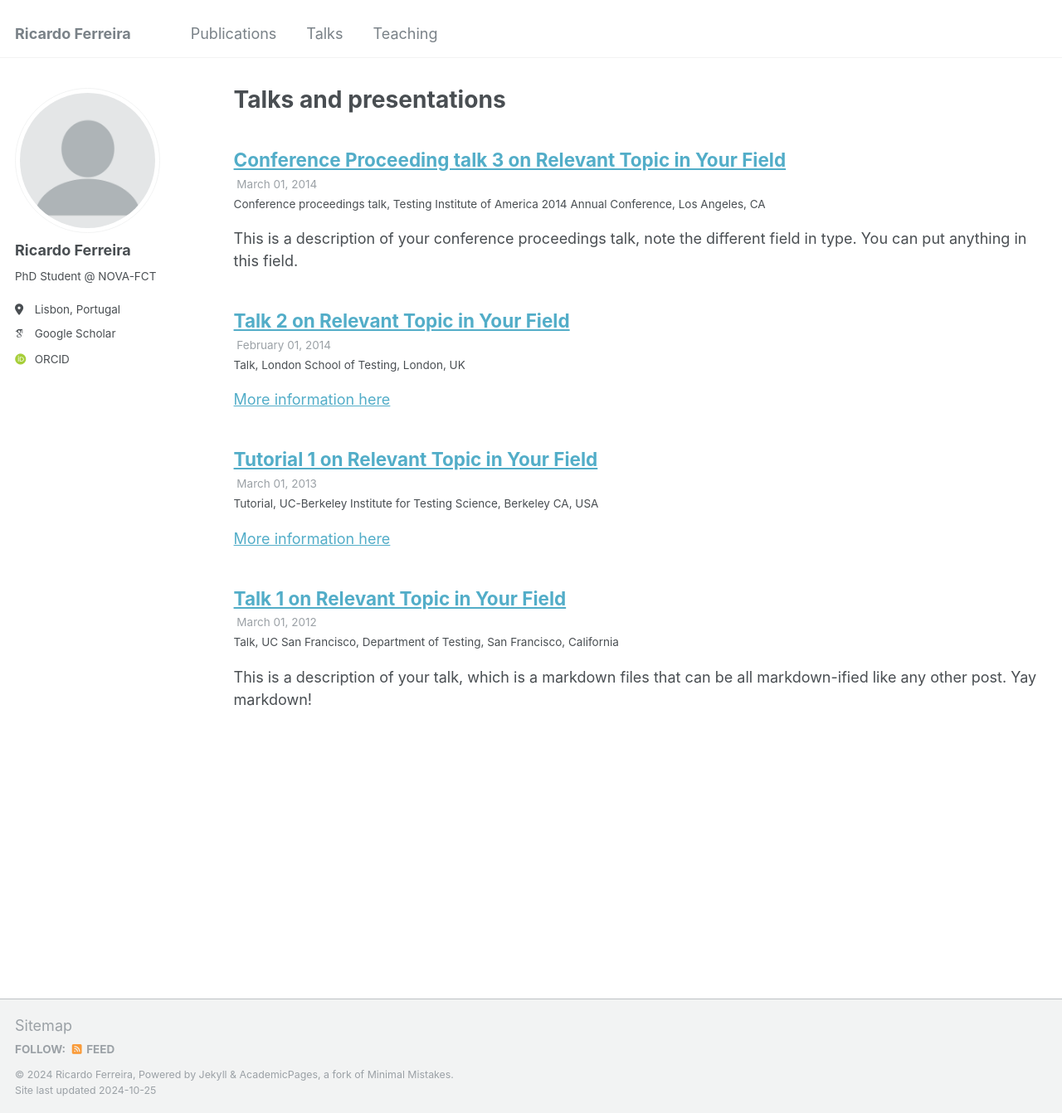
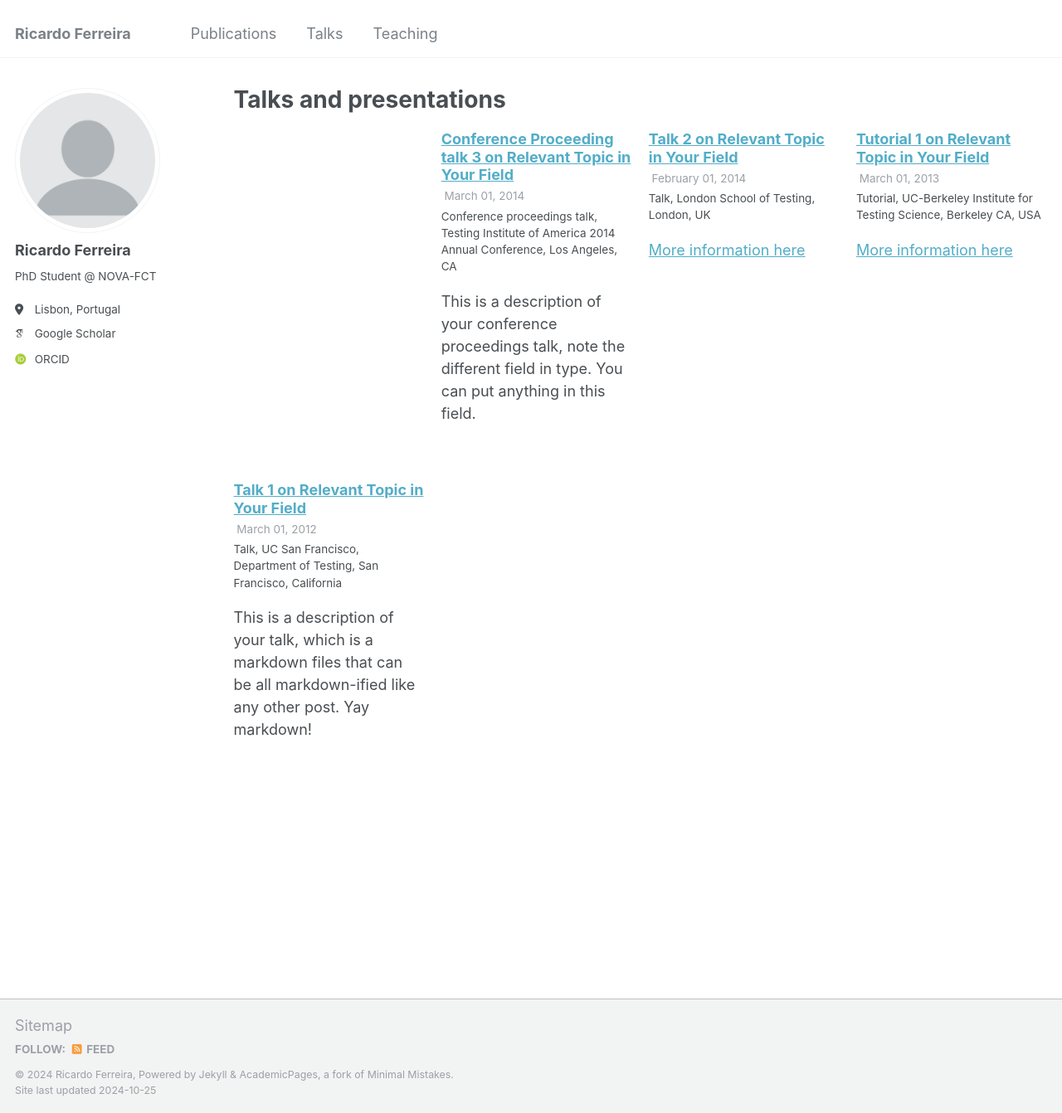
Before and after one commit to ricardojnf/ricardojnf.github.io, a Jekyll site: the page built from _pages/talks.html, in a window 1280 px wide and 1342 px high. Shown: the whole window at 83% size. Built offline with Jekyll 4.4.1, drawn with Linux system fonts in a browser that asks for light colours; some web fonts are replaced.

Commit message:
Update talks.html

```diff
--- a/_pages/talks.html
+++ b/_pages/talks.html
@@ -11,6 +11,8 @@ author_profile: true
 
 {% endif %}
 
+
+
 {% for post in site.talks reversed %}
-  {% include archive-single-talk.html %}
+  {% include archive-single-talk.html type="grid"%}
 {% endfor %}
```
